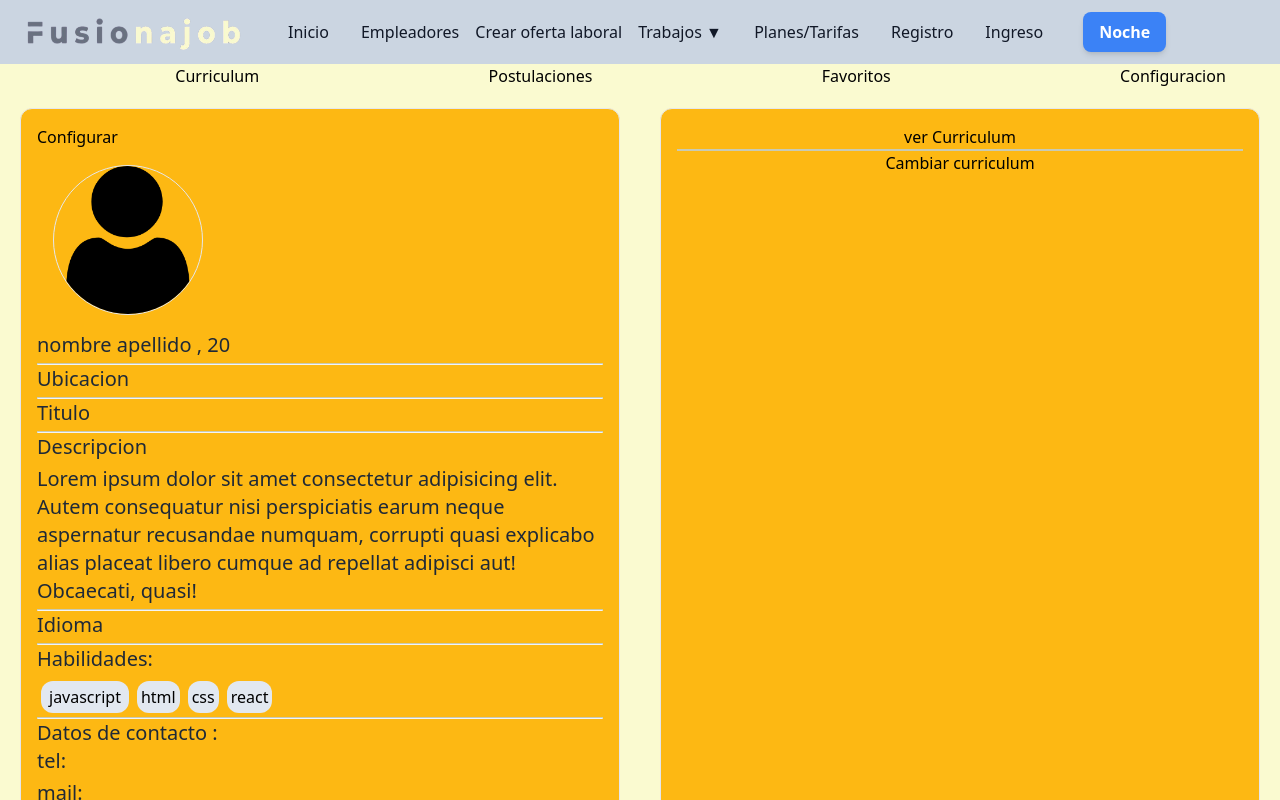
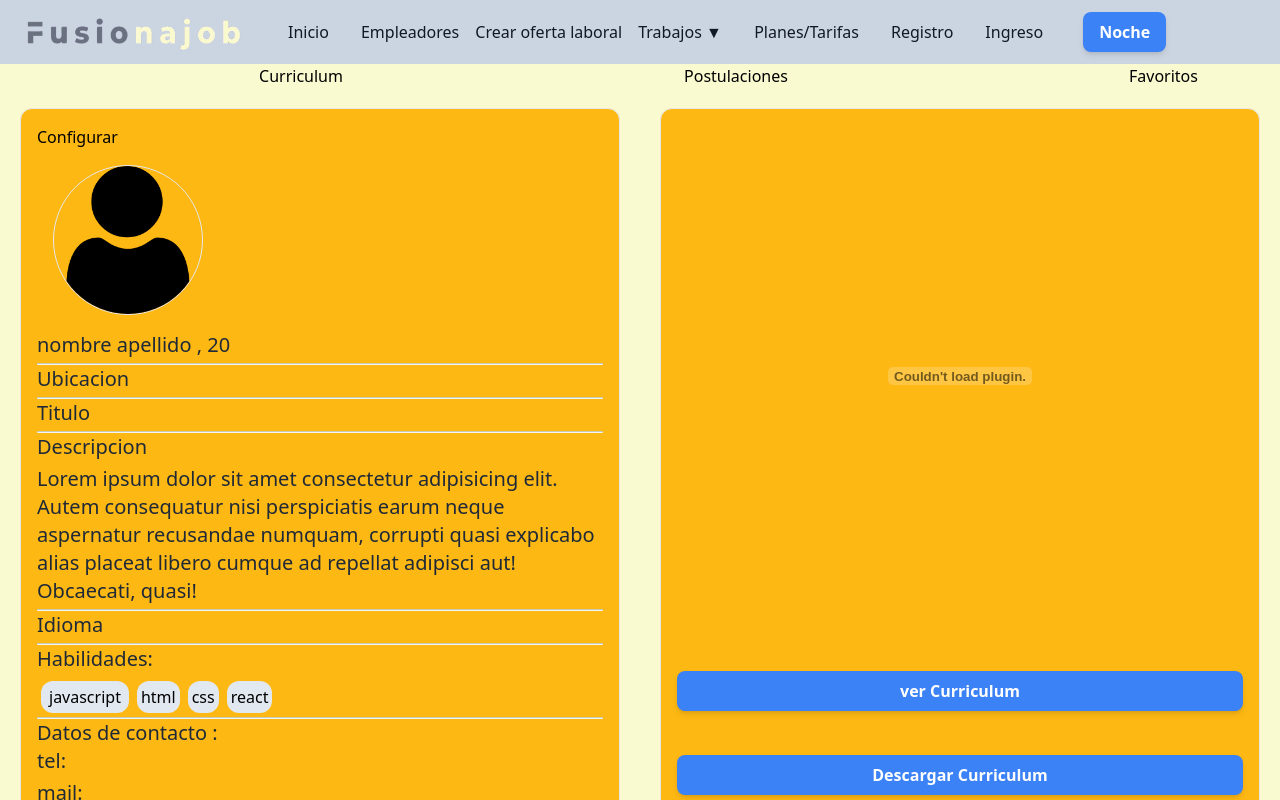
Before and after one commit to felipecalderon/PF-SoyHenry, a React (Create React App) app in the folder client/: page /profile in a window 1280 px wide. Shown: the top 800 px of the page. Built offline with nearby package versions, Linux system fonts and the light colour scheme; no server answers.

Commit message:
trabajando el user profile - curriculum

```diff
--- a/client/src/components/UserProfile/Configuracion.jsx
+++ b/client/src/components/UserProfile/Configuracion.jsx
@@ -37,8 +37,8 @@ const actualizarData =(event)=>{
 }
   return (
     <form>
-         <section className='bg-secondary-light m-5 p-4 border rounded-xl w-full '>
-                    {inConfig===false?<button onClick={()=>SetInConfig(!inConfig)}>Configurar</button>:null}
+
+
 
                     <ul className='flex flex-col justify-between items-start '>
                         <li><img src={user} alt="" width="150px" className='border rounded-full m-4' /></li>
@@ -53,11 +53,11 @@ const actualizarData =(event)=>{
                            <label for="edad">Edad</label>
                            <input type="number" id="edad" className='flex-shrink m-1'  min="18" max="120" name="edad" value={data.edad} onChange={actualizarData}/>
 
-                           </div>:
+                           </div>
+
                        </li>
-
                         <hr className='border border-b-gray-100  w-full ' />
-                        <li className='mb-1 text-lg font-normal text-gray-800 lg:text-xl dark:text-gray-400'  >Ubicacion </li>
+                        <li className='mb-1 text-lg font-normal text-gray-800 lg:text-xl dark:text-gray-400' >Ubicacion </li>
                         <hr className='border border-b-gray-100  w-full ' />
                         <li className='mb-1 text-lg font-normal text-gray-800 lg:text-xl dark:text-gray-400'>Titulo </li>
                         <hr className='border border-b-gray-100  w-full ' />
@@ -97,8 +97,9 @@ const actualizarData =(event)=>{
                                     </ul>
 
 
-                    {inConfig?<><button>OK</button><hr /><button>cancel</button></>:null}
-                </section>
+                   <button>OK</button><hr />
+                   <button onClick={()=>SetInConfig(!inConfig)}>cancel</button>
+
     </form>
   )
 }
--- a/client/src/components/UserProfile/Curriculum.jsx
+++ b/client/src/components/UserProfile/Curriculum.jsx
@@ -2,10 +2,19 @@ import React from 'react'
 
 function Curriculum() {
   return (
-    <div style={{textAlign:"center"}}>
-      <a href="./profile/pdf" target="_blank"><button>ver Curriculum</button></a>
-      <hr />
-      <button>Cambiar curriculum</button>
+    <div className='flex flex-col justify-between flex-grow h-full' style={{textAlign:"center"}}>
+
+      <div className='h-4/6 '>
+        <object
+        data={require("./curriculumejemplo.pdf")}
+        type="application/pdf"
+      style={{width: "100%",
+        height: "100%"}}>
+
+        </object></div>
+      <button className='py-2 px-4 bg-blue-500 text-white font-semibold rounded-lg shadow-md hover:bg-blue-700 focus:outline-none focus:ring-2 focus:ring-blue-400 focus:ring-opacity-75'><a href="./profile/pdf" target="_blank">ver Curriculum</a></button>
+      <button className='py-2 px-4 bg-blue-500 text-white font-semibold rounded-lg shadow-md hover:bg-blue-700 focus:outline-none focus:ring-2 focus:ring-blue-400 focus:ring-opacity-75'>Descargar Curriculum</button>
+      <button className='py-2 px-4 bg-blue-500 text-white font-semibold rounded-lg shadow-md hover:bg-blue-700 focus:outline-none focus:ring-2 focus:ring-blue-400 focus:ring-opacity-75'>Cambiar curriculum</button>
     </div>
   )
 }
--- a/client/src/components/UserProfile/User.jsx
+++ b/client/src/components/UserProfile/User.jsx
@@ -26,12 +26,7 @@ function User() {
            direccion:"calle falsa 123"
         }
     })
-    const handleBarraPerfil =(event)=>{
-        const {value}=event.target
-        SetSelectedValueBarraPerfil({
-            valorSeleccionado:value
-        })
-    }
+
     const actualizarData =(event)=>{
         const {name,value}=event.target;
         SetData({
--- a/client/src/components/UserProfile/UserProfile.jsx
+++ b/client/src/components/UserProfile/UserProfile.jsx
@@ -56,8 +56,6 @@ const displayComponente=(selectedValueBarraPerfil)=>{
             return <Curriculum/>
         case "postulaciones":
             return <Postulaciones/>
-        case "configuracion":
-            return <Configuracion/>
           case "favoritos":
             return <Favoritos/>
           };
@@ -106,25 +104,14 @@ className='invisible'
                   />
 <label for="favoritos" className='cursor-pointer select-none'>Favoritos</label>
 
-<input
-className='invisible'
-            type="radio"
-            name="barra-perfil"
-            value="configuracion"
-            id="configuracion"
-            checked={selectedValueBarraPerfil.valorSeleccionado === "configuracion"}
-            onChange={handleBarraPerfil}
 
-
-                  />
-<label for="configuracion" className='cursor-pointer select-none'>Configuracion</label>
                 </div>
 
             <section className="bg-primary-light flex  ">
 
                 <section className='bg-secondary-light m-5 p-4 border rounded-xl w-full '>
-                    {inConfig===false?
-                    <button onClick={()=>SetInConfig(!inConfig)}>Configurar</button>:null}
+
+                    <button onClick={()=>SetInConfig(!inConfig)}>Configurar</button>
 
                     {inConfig?<Configuracion/>:<User/>}
 
```
